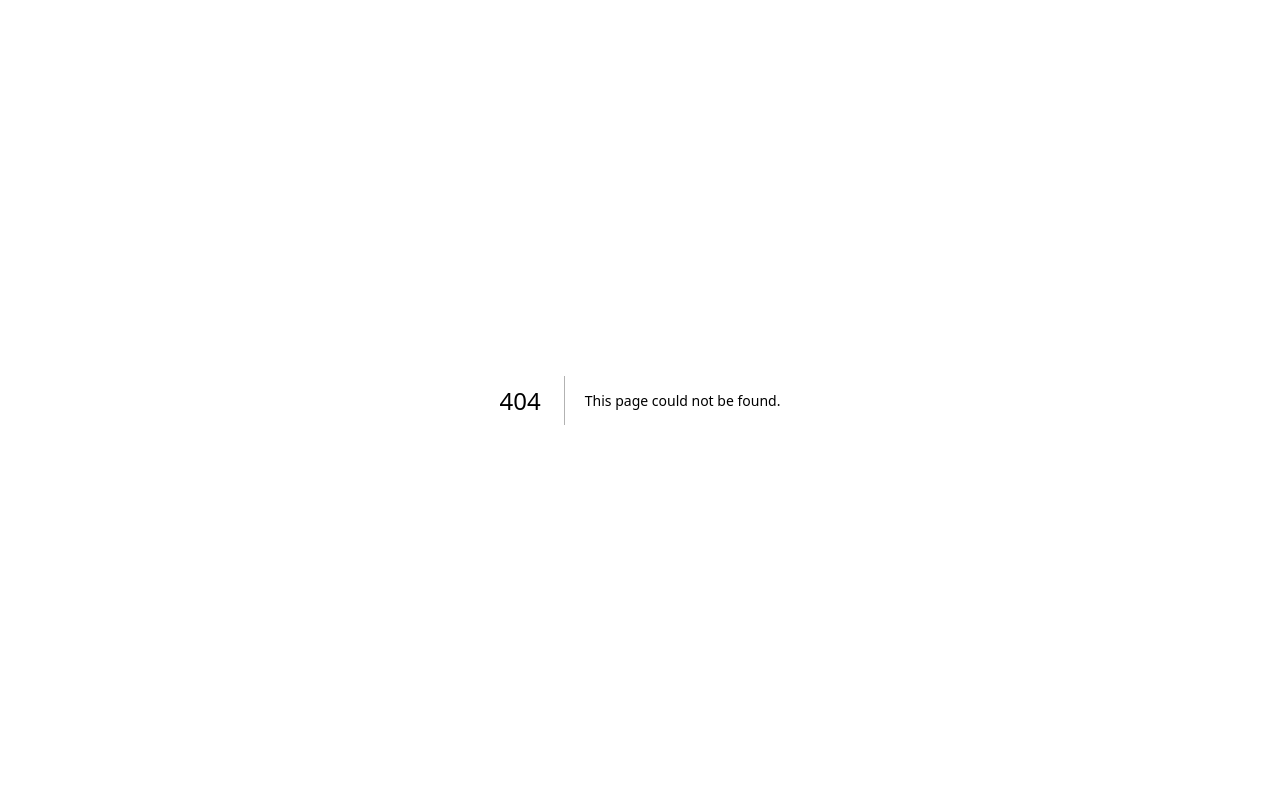
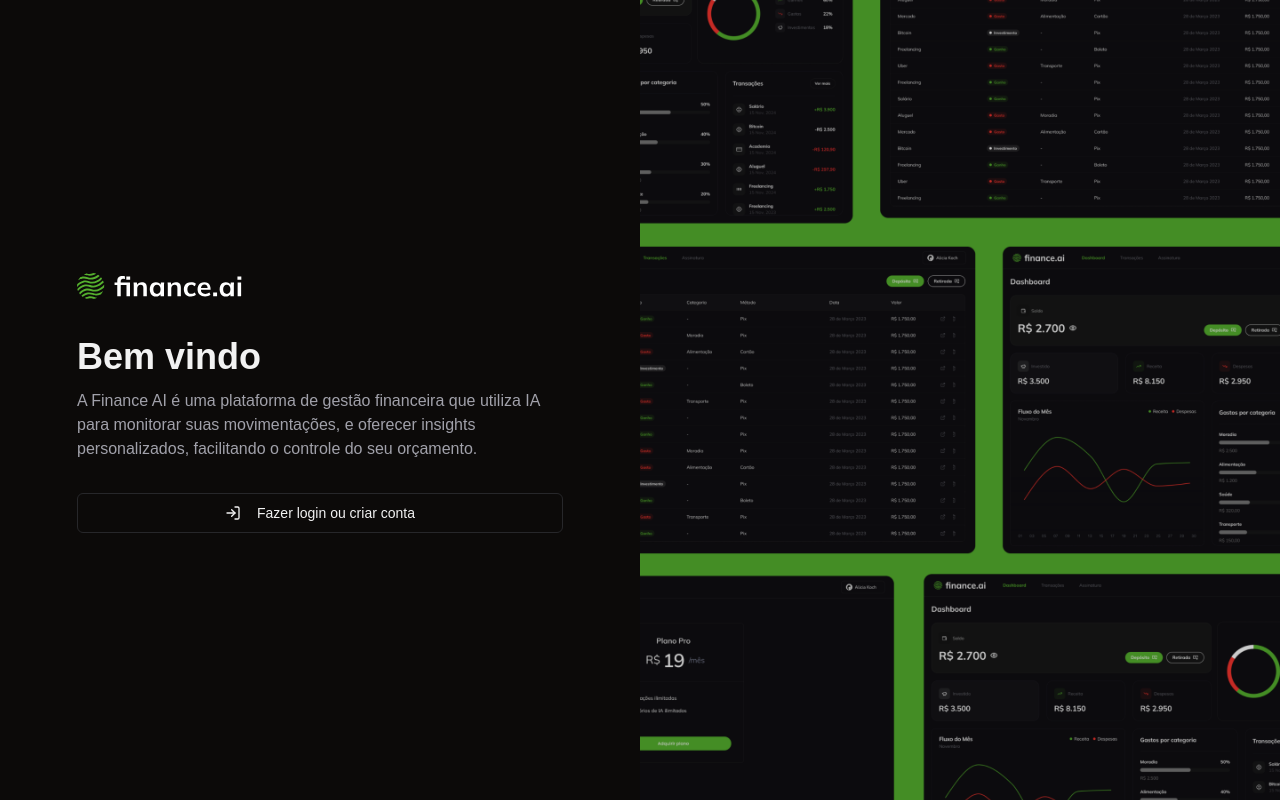
Before and after one commit to MiguelAPJ/Full-Stack-Week, a Next.js app in the folder gestao-financeira/: page /login in a window 1280 px wide. Before the commit this address had no page. Built offline with nearby package versions, Linux system fonts and the light colour scheme.

Commit message:
feat: add login page

```diff
--- /dev/null
+++ b/gestao-financeira/app/login/page.tsx
@@ -0,0 +1,36 @@
+import Image from "next/image";
+import { Button } from "../_components/ui/button";
+import { LogInIcon } from "lucide-react";
+
+const LoginPage = () => {
+  return (
+    <div className="h-full grid grid-cols-2">
+
+      {/* Esquerda */}
+      <div className="flex flex-col h-full justify-center p-8 max-w-[550px] mx-auto">
+        <Image src="/logo.svg" alt="Finance AI" width={173} height={39} className="mb-8" />
+        <h1 className="text-4xl font-bold mb-3 ">Bem vindo</h1>
+        <p className="text-muted-foreground mb-8">
+          A Finance AI é uma plataforma de gestão financeira que utiliza IA para monitorar suas movimentações, e oferecer insights personalizados, facilitando o controle do seu orçamento.
+        </p>
+
+        <Button variant="outline">
+          <LogInIcon className="mr-2" />
+          Fazer login ou criar conta
+        </Button>
+      </div>
+
+
+
+
+
+      {/*  DIREITA */}
+      <div className="relative h-full w-full">
+        <Image src="/login.png" alt="Faça login" fill className="object-cover" />
+      </div>
+
+    </div>
+  );
+}
+
+export default LoginPage;
--- a/gestao-financeira/app/subscription/page.tsx
+++ b/gestao-financeira/app/subscription/page.tsx
@@ -1,5 +1,5 @@
-const Subscription = () => {
+const SubscriptionPage = () => {
   return (<h1>oi</h1>);
 }
 
-export default Subscription;
+export default SubscriptionPage;
--- a/gestao-financeira/app/transactions/page.tsx
+++ b/gestao-financeira/app/transactions/page.tsx
@@ -1,5 +1,5 @@
-const Transactions = () => {
+const TransactionsPage = () => {
   return (<h1>oi</h1>);
 }
 
-export default Transactions;
+export default TransactionsPage;
```
Also changed, not shown: gestao-financeira/public/login.png (added), gestao-financeira/public/logo.svg (added).
